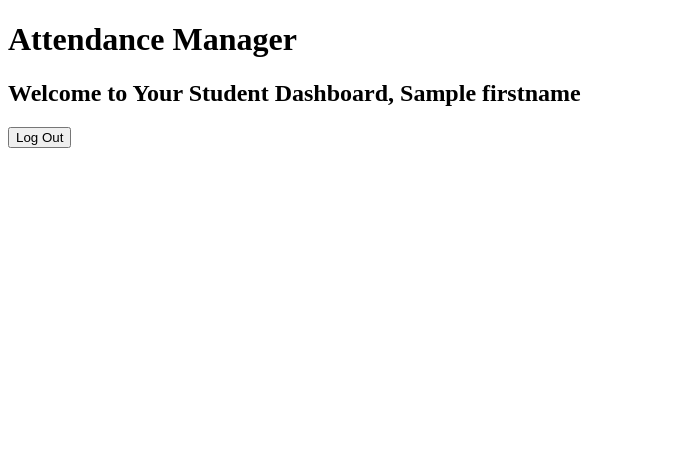
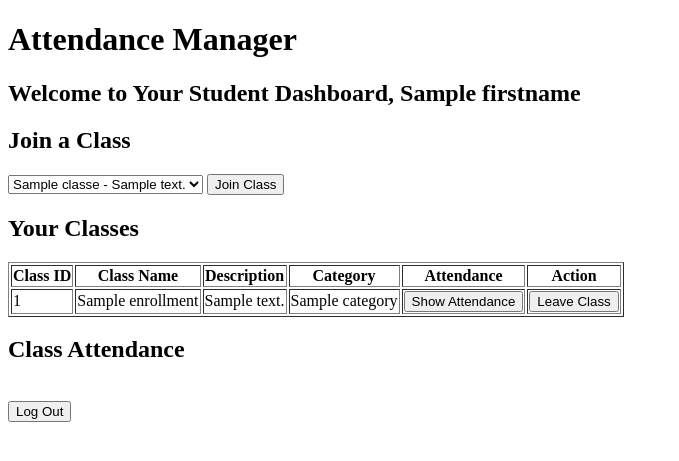
Before and after one commit to y4zmin/CSE412-Attendance-Manager, a Flask app: page /student/1 in a window 1280 px wide. Shown: the top 461 px of the page, without its empty margins (0-679 px from the left). Run offline with Flask 3, Linux system fonts and the light colour scheme; a database or web service that is not in the repository returns one stand-in record (values such as "Sample title"); some libraries are stand-ins or nearby versions.

Commit message:
Created Student Page

```diff
--- a/app.py
+++ b/app.py
@@ -65,7 +65,6 @@ def login():
 
     if result:
         userid = result[0]
-        firstname = result[1]
         usertype = result[2]
 
         if usertype == "student":
@@ -86,15 +85,95 @@ def student(userid):
         WHERE userid = %s
     """, (userid,))
 
-    result = cur.fetchone()
+    user = cur.fetchone()
+
+    if not user:
+        cur.close()
+        conn.close()
+        return redirect("/")
+
+    cur.execute("""
+        SELECT c.classid, c.classname, c.classdesc, c.category
+        FROM enrollment e
+        JOIN classes c ON e.classid = c.classid
+        WHERE e.userid = %s
+        ORDER BY c.classname
+    """, (userid,))
+
+    enrolled_classes = cur.fetchall()
+
+    cur.execute("""
+        SELECT classid, classname, classdesc, category
+        FROM classes
+        WHERE classid NOT IN (
+            SELECT classid
+            FROM enrollment
+            WHERE userid = %s
+        )
+        ORDER BY classname
+    """, (userid,))
+
+    available_classes = cur.fetchall()
+
+    cur.execute("""
+        SELECT ar.classid, c.classname, ar.meetdate, ar.attendance
+        FROM attendancerecord ar
+        JOIN classes c ON ar.classid = c.classid
+        WHERE ar.userid = %s
+        ORDER BY ar.meetdate DESC
+    """, (userid,))
+
+    attendance_records = cur.fetchall()
 
     cur.close()
     conn.close()
 
-    if result:
-        return render_template("student.html", name=result[0])
+    return render_template(
+        "student.html",
+        userid=userid,
+        name=user[0],
+        enrolled_classes=enrolled_classes,
+        available_classes=available_classes,
+        attendance_records=attendance_records
+    )
 
-    return redirect("/")
+
+@app.route("/student/<int:userid>/join", methods=["POST"])
+def join_class(userid):
+    classid = request.form["classid"]
+
+    conn = get_db_connection()
+    cur = conn.cursor()
+
+    cur.execute("""
+        INSERT INTO enrollment (userid, classid)
+        VALUES (%s, %s)
+        ON CONFLICT (userid, classid) DO NOTHING
+    """, (userid, classid))
+
+    conn.commit()
+    cur.close()
+    conn.close()
+
+    return redirect(f"/student/{userid}")
+
+
+@app.route("/student/<int:userid>/leave/<int:classid>", methods=["POST"])
+def leave_class(userid, classid):
+    conn = get_db_connection()
+    cur = conn.cursor()
+
+    cur.execute("""
+        DELETE FROM enrollment
+        WHERE userid = %s AND classid = %s
+    """, (userid, classid))
+
+    conn.commit()
+    cur.close()
+    conn.close()
+
+    return redirect(f"/student/{userid}")
+
 
 @app.route("/teacher/<int:userid>")
 def teacher(userid):
--- a/templates/student.html
+++ b/templates/student.html
@@ -1,18 +1,118 @@
-<!DOCTYPE html>
+<!doctype html>
 <html>
   <head>
     <title>Attendance Manager</title>
   </head>
   <body>
-
     <h1>Attendance Manager</h1>
 
-<h2>Welcome to Your Student Dashboard, {{name}}</h2>
+    <h2>Welcome to Your Student Dashboard, {{ name }}</h2>
 
+    <h2>Join a Class</h2>
+
+    {% if available_classes %}
+    <form action="/student/{{ userid }}/join" method="POST">
+      <select name="classid" required>
+        {% for class in available_classes %}
+        <option value="{{ class[0] }}">{{ class[1] }} - {{ class[2] }}</option>
+        {% endfor %}
+      </select>
+
+      <button type="submit">Join Class</button>
+    </form>
+    {% else %}
+    <p>No available classes to join.</p>
+    {% endif %}
+
+    <h2>Your Classes</h2>
+
+    {% if enrolled_classes %}
+    <table border="1">
+      <tr>
+        <th>Class ID</th>
+        <th>Class Name</th>
+        <th>Description</th>
+        <th>Category</th>
+        <th>Attendance</th>
+        <th>Action</th>
+      </tr>
+
+      {% for class in enrolled_classes %}
+      <tr>
+        <td>{{ class[0] }}</td>
+        <td>{{ class[1] }}</td>
+        <td>{{ class[2] }}</td>
+        <td>{{ class[3] }}</td>
+
+        <td>
+          <button type="button" onclick="showAttendance('{{ class[0] }}')">
+            Show Attendance
+          </button>
+        </td>
+
+        <td>
+          <form
+            action="/student/{{ userid }}/leave/{{ class[0] }}"
+            method="POST"
+          >
+            <button type="submit">Leave Class</button>
+          </form>
+        </td>
+      </tr>
+      {% endfor %}
+    </table>
+    {% else %}
+    <p>You are not enrolled in any classes yet.</p>
+    {% endif %}
+
+    <h2>Class Attendance</h2>
+
+    {% if enrolled_classes %} {% for class in enrolled_classes %}
+    <div
+      id="attendance-{{ class[0] }}"
+      class="attendance-section"
+      style="display: none"
+    >
+      <h3>{{ class[1] }} Attendance</h3>
+
+      <table border="1">
+        <tr>
+          <th>Date</th>
+          <th>Status</th>
+        </tr>
+
+        {% for record in attendance_records %} {% if record[0] == class[0] %}
+        <tr>
+          <td>{{ record[2] }}</td>
+          <td>{{ record[3] }}</td>
+        </tr>
+        {% endif %} {% endfor %}
+      </table>
+    </div>
+    {% endfor %} {% else %}
+    <p>No classes selected.</p>
+    {% endif %}
+
+    <br />
 
     <a href="/">
       <button type="button">Log Out</button>
     </a>
 
+    <script>
+      function showAttendance(classid) {
+        const sections = document.querySelectorAll(".attendance-section");
+
+        sections.forEach((section) => {
+          section.style.display = "none";
+        });
+
+        const selected = document.getElementById("attendance-" + classid);
+
+        if (selected) {
+          selected.style.display = "block";
+        }
+      }
+    </script>
   </body>
 </html>
```
Lines whose indentation alone changed are shown as unchanged.
